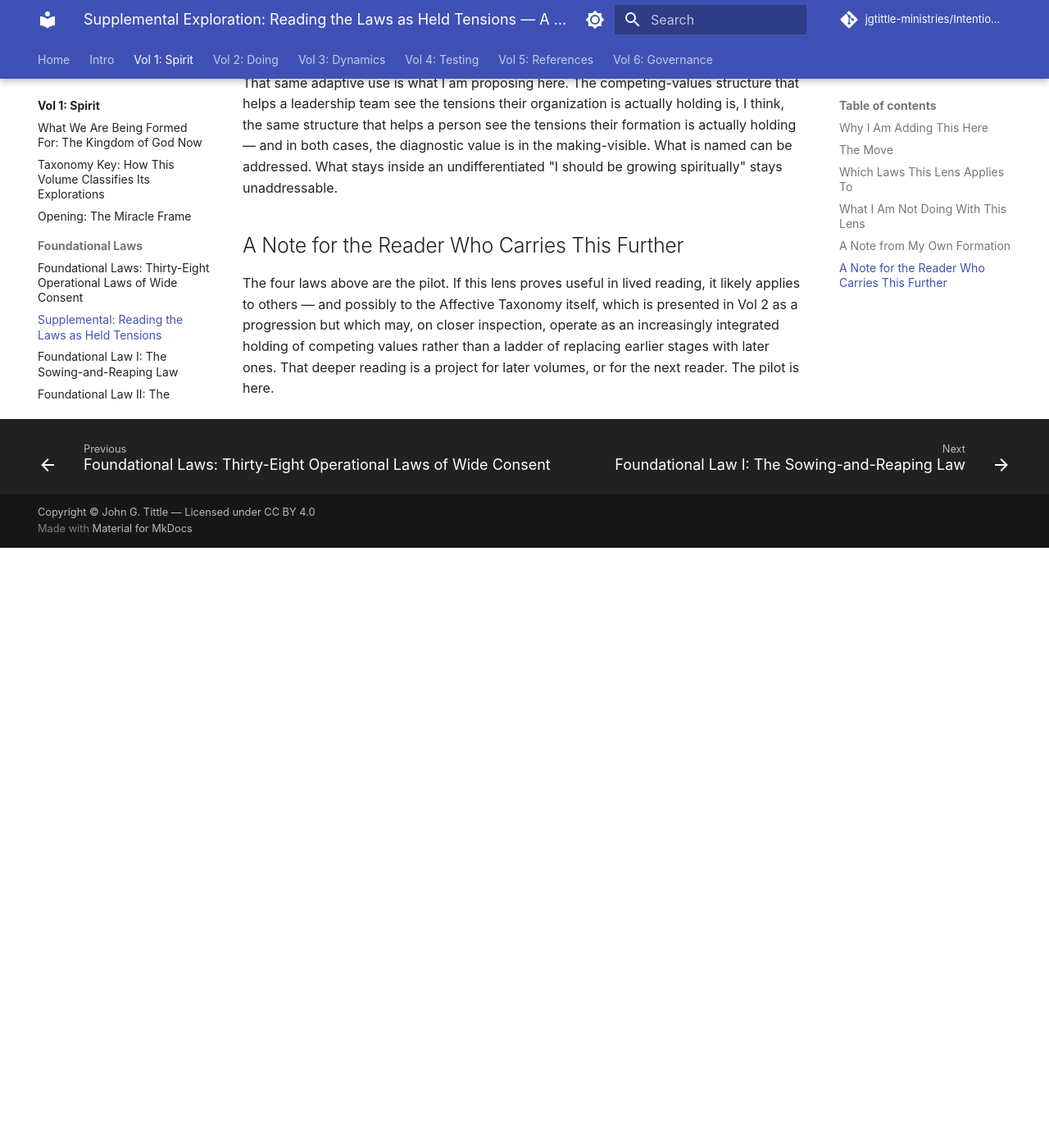
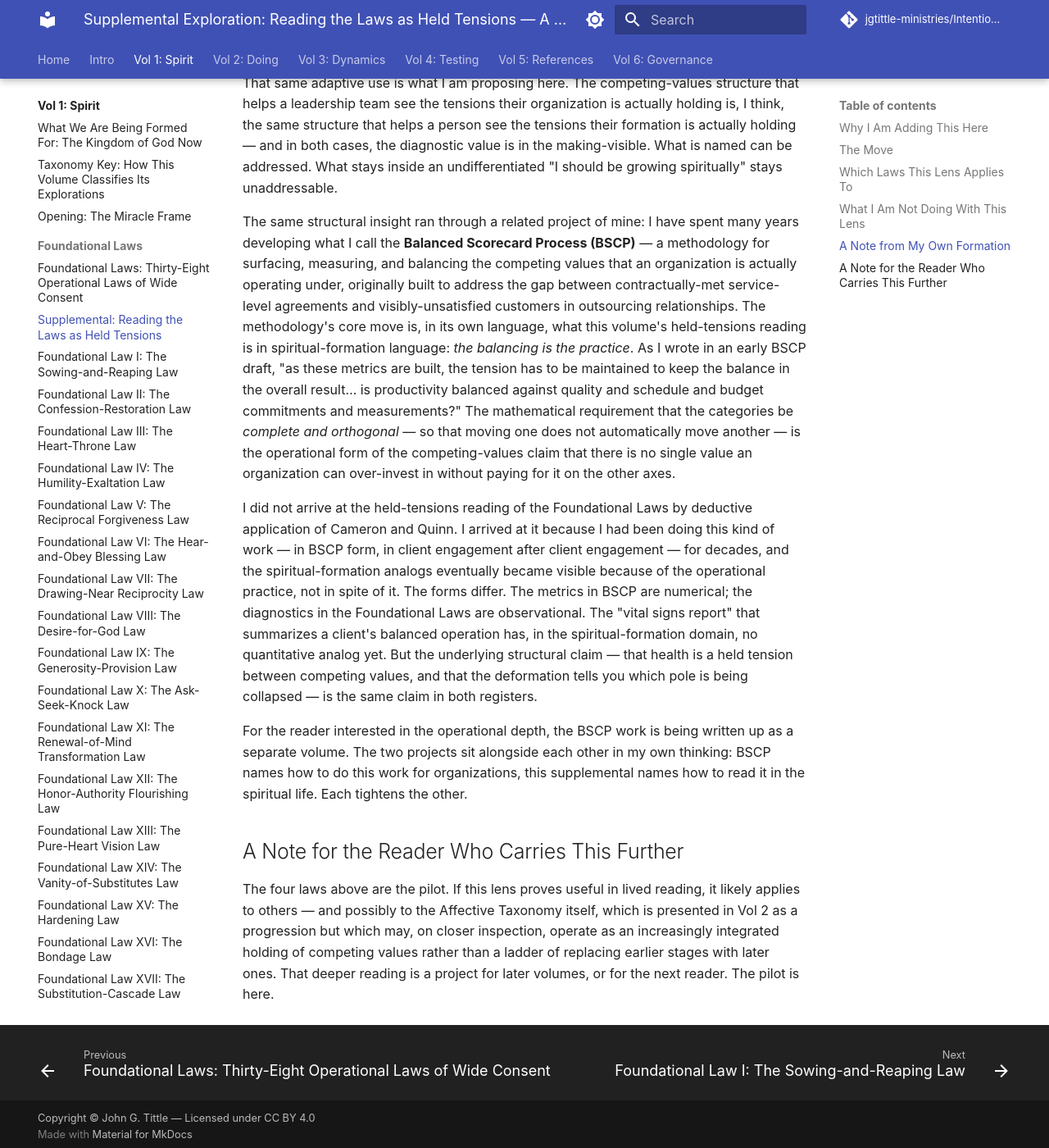
Before and after one commit to jgtittle-ministries/Intentional-Journey-of-the-Heart, an MkDocs documentation site: the page built from docs/volume-1-laws-of-the-spirit/supplemental-held-tensions-and-shadow-pairs.md, in a window 1280 px wide and 1400 px high, scrolled down 2827 px. Shown: the whole window at 82% size. Built offline with MkDocs 1.6.1 and Material for MkDocs 9.7.7, drawn with Linux system fonts in a browser that asks for light colours; some web fonts are replaced; comment, search, counter and statistics services are not loaded; before the commit the page ends 3495 px from its top, so only the background shows below that.

Commit message:
Mirror BSCP connection in held-tensions supplemental from dev
Extends "A Note from My Own Formation" with three paragraphs naming
the Balanced Scorecard Process (BSCP) as the operational methodology
where the held-tensions / competing-values insight was first developed
in the author's consulting work, with the spiritual-formation reading
named as a later application of an insight already in operational
practice. Includes a quote from the BSCP draft on "the tension has to
be maintained to keep the balance" and a forward-pointer to the BSCP
work as a separate forthcoming volume.

mkdocs --strict: clean.

Co-Authored-By: Claude Opus 4.7 <noreply@anthropic.com>

```diff
--- a/docs/volume-1-laws-of-the-spirit/supplemental-held-tensions-and-shadow-pairs.md
+++ b/docs/volume-1-laws-of-the-spirit/supplemental-held-tensions-and-shadow-pairs.md
@@ -47,6 +47,12 @@ I found this framework very useful in diagnosing and advising CEOs and other lea
 
 That same adaptive use is what I am proposing here. The competing-values structure that helps a leadership team see the tensions their organization is actually holding is, I think, the same structure that helps a person see the tensions their formation is actually holding — and in both cases, the diagnostic value is in the making-visible. What is named can be addressed. What stays inside an undifferentiated "I should be growing spiritually" stays unaddressable.
 
+The same structural insight ran through a related project of mine: I have spent many years developing what I call the **Balanced Scorecard Process (BSCP)** — a methodology for surfacing, measuring, and balancing the competing values that an organization is actually operating under, originally built to address the gap between contractually-met service-level agreements and visibly-unsatisfied customers in outsourcing relationships. The methodology's core move is, in its own language, what this volume's held-tensions reading is in spiritual-formation language: *the balancing is the practice*. As I wrote in an early BSCP draft, "as these metrics are built, the tension has to be maintained to keep the balance in the overall result… is productivity balanced against quality and schedule and budget commitments and measurements?" The mathematical requirement that the categories be *complete and orthogonal* — so that moving one does not automatically move another — is the operational form of the competing-values claim that there is no single value an organization can over-invest in without paying for it on the other axes.
+
+I did not arrive at the held-tensions reading of the Foundational Laws by deductive application of Cameron and Quinn. I arrived at it because I had been doing this kind of work — in BSCP form, in client engagement after client engagement — for decades, and the spiritual-formation analogs eventually became visible because of the operational practice, not in spite of it. The forms differ. The metrics in BSCP are numerical; the diagnostics in the Foundational Laws are observational. The "vital signs report" that summarizes a client's balanced operation has, in the spiritual-formation domain, no quantitative analog yet. But the underlying structural claim — that health is a held tension between competing values, and that the deformation tells you which pole is being collapsed — is the same claim in both registers.
+
+For the reader interested in the operational depth, the BSCP work is being written up as a separate volume. The two projects sit alongside each other in my own thinking: BSCP names how to do this work for organizations, this supplemental names how to read it in the spiritual life. Each tightens the other.
+
 ## A Note for the Reader Who Carries This Further
 
 The four laws above are the pilot. If this lens proves useful in lived reading, it likely applies to others — and possibly to the Affective Taxonomy itself, which is presented in Vol 2 as a progression but which may, on closer inspection, operate as an increasingly integrated holding of competing values rather than a ladder of replacing earlier stages with later ones. That deeper reading is a project for later volumes, or for the next reader. The pilot is here.
```
